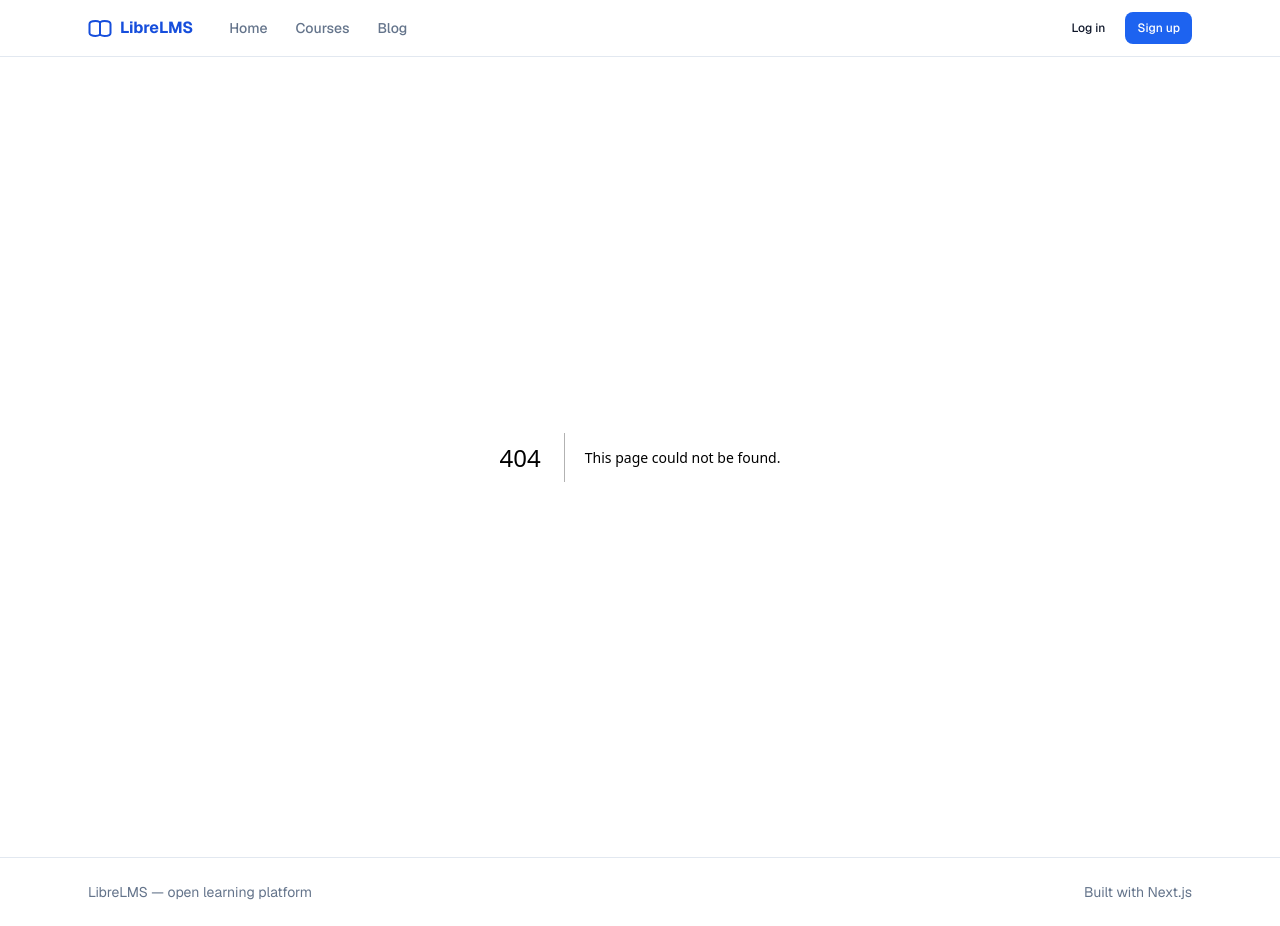
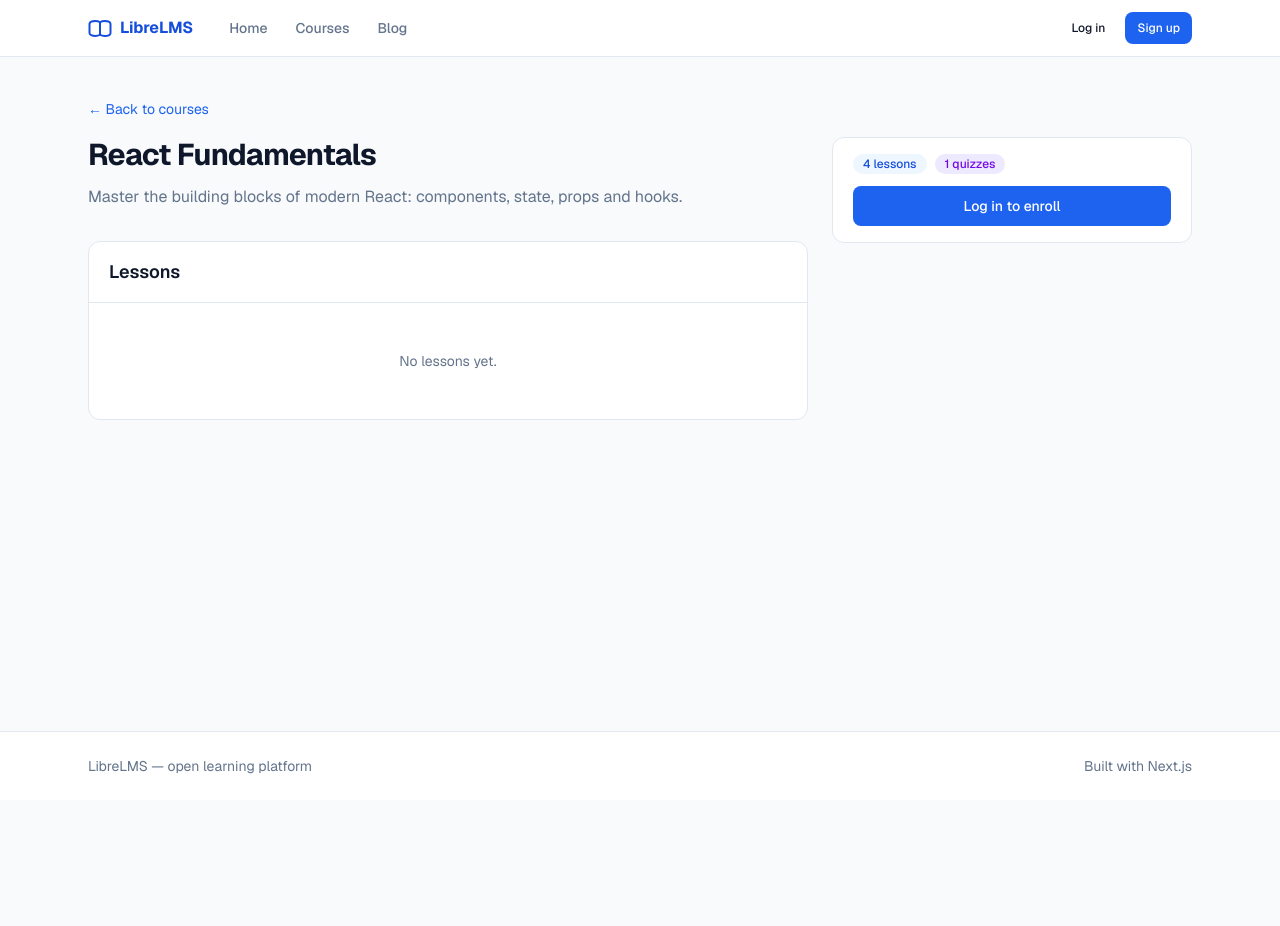
Before and after one commit to saifshahriar/librelms-web, a Next.js app: page /courses/1 in a window 1280 px wide. Before the commit this address had no page. After the commit the page ends 800 px from the top, so only its background shows below. Built offline with nearby package versions, Linux system fonts and the light colour scheme.

Commit message:
feat: course detail page

```diff
--- /dev/null
+++ b/src/app/courses/[id]/page.tsx
@@ -0,0 +1,213 @@
+"use client";
+
+import Link from "next/link";
+import { useParams, useRouter } from "next/navigation";
+import { useEffect, useState } from "react";
+import {
+	Badge,
+	Button,
+	Card,
+	CardBody,
+	CardHeader,
+	CardTitle,
+} from "@/components/ui";
+import { courseService, enrollmentService } from "@/lib/api";
+import { useAuth } from "@/lib/auth-context";
+import type { Course, Lesson } from "@/lib/types";
+
+export default function CourseDetailPage() {
+	const params = useParams<{ id: string }>();
+	const courseId = Number.parseInt(params.id, 10);
+	const router = useRouter();
+	const { user } = useAuth();
+
+	const [course, setCourse] = useState<Course | null>(null);
+	const [lessons, setLessons] = useState<Lesson[]>([]);
+	const [loading, setLoading] = useState(true);
+	const [enrolling, setEnrolling] = useState(false);
+	const [enrolled, setEnrolled] = useState(false);
+	const [error, setError] = useState<string | null>(null);
+
+	useEffect(() => {
+		async function load() {
+			try {
+				const c = await courseService.get(courseId);
+				setCourse(c.data);
+				if (user?.role === "student") {
+					try {
+						const l = await lessonServiceList(courseId);
+						setLessons(l.data);
+						setEnrolled(true);
+					} catch {
+						setEnrolled(false);
+					}
+				}
+			} finally {
+				setLoading(false);
+			}
+		}
+		if (!Number.isNaN(courseId)) load();
+	}, [courseId, user?.role]);
+
+	async function lessonServiceList(id: number) {
+		const { lessonService } = await import("@/lib/api");
+		return lessonService.list(id);
+	}
+
+	async function onEnroll() {
+		setEnrolling(true);
+		setError(null);
+		try {
+			await enrollmentService.enroll(courseId);
+			setEnrolled(true);
+		} catch (err) {
+			setError(err instanceof Error ? err.message : "Enrollment failed");
+		} finally {
+			setEnrolling(false);
+		}
+	}
+
+	if (loading) {
+		return (
+			<div className="container-page py-10">
+				<div className="card-surface h-64 animate-pulse" />
+			</div>
+		);
+	}
+
+	if (!course) {
+		return (
+			<div className="container-page py-20 text-center text-ink-muted">
+				Course not found.
+			</div>
+		);
+	}
+
+	return (
+		<div className="container-page py-10">
+			<Link
+				href="/courses"
+				className="text-sm text-brand-600 hover:underline"
+			>
+				← Back to courses
+			</Link>
+			<div className="mt-4 grid gap-6 lg:grid-cols-[2fr_1fr]">
+				<div>
+					<h1 className="text-page-title">{course.title}</h1>
+					<p className="mt-3 whitespace-pre-line text-ink-muted">
+						{course.description}
+					</p>
+
+					<Card className="mt-8">
+						<CardHeader>
+							<CardTitle>Lessons</CardTitle>
+						</CardHeader>
+						<CardBody className="p-0">
+							{user?.role === "student" && !enrolled ? (
+								<p className="px-5 py-8 text-center text-sm text-ink-muted">
+									Enroll to access the lessons of this course.
+								</p>
+							) : lessons.length === 0 ? (
+								<p className="px-5 py-8 text-center text-sm text-ink-muted">
+									No lessons yet.
+								</p>
+							) : (
+								<ol className="divide-y divide-edge">
+									{lessons.map((lesson) => (
+										<li
+											key={lesson.id}
+											className="flex items-center gap-3 px-5 py-3"
+										>
+											<span className="flex h-7 w-7 shrink-0 items-center justify-center rounded-full bg-brand-50 text-xs font-semibold text-brand-700">
+												{lesson.order}
+											</span>
+											<div className="min-w-0 flex-1">
+												<div className="truncate font-medium">
+													{lesson.title}
+												</div>
+												<div className="text-xs text-ink-faint">
+													{lesson.content.kind ===
+													"video"
+														? "Video"
+														: "Reading"}
+												</div>
+											</div>
+											{user?.role === "student" &&
+												enrolled && (
+													<Link
+														href={`/courses/${courseId}/learn/${lesson.id}`}
+														className="text-sm font-medium text-brand-600 hover:underline"
+													>
+														Open →
+													</Link>
+												)}
+										</li>
+									))}
+								</ol>
+							)}
+						</CardBody>
+					</Card>
+				</div>
+
+				<div>
+					<Card>
+						<CardBody className="space-y-3">
+							<div className="flex flex-wrap gap-2">
+								<Badge tone="brand">
+									{course.lessonIds.length} lessons
+								</Badge>
+								{course.quizIds.length > 0 && (
+									<Badge tone="purple">
+										{course.quizIds.length} quizzes
+									</Badge>
+								)}
+							</div>
+							{user === null && (
+								<Button
+									className="w-full"
+									onClick={() =>
+										router.push(
+											`/login?next=${encodeURIComponent(`/courses/${courseId}`)}`,
+										)
+									}
+								>
+									Log in to enroll
+								</Button>
+							)}
+							{user?.role === "student" &&
+								(enrolled ? (
+									<Link
+										href="/my/courses"
+										className="block rounded-lg bg-emerald-600 px-4 py-2 text-center text-sm font-medium text-white hover:bg-emerald-700"
+									>
+										Enrolled ✓ — go to My Courses
+									</Link>
+								) : (
+									<Button
+										className="w-full"
+										onClick={onEnroll}
+										loading={enrolling}
+									>
+										Enroll in this course
+									</Button>
+								))}
+							{error && (
+								<p className="text-sm text-red-600">{error}</p>
+							)}
+							{(user?.role === "admin" ||
+								user?.role === "content_manager" ||
+								user?.role === "instructor") && (
+								<Link
+									href={`/manage/courses/${courseId}`}
+									className="block rounded-lg border border-edge px-4 py-2 text-center text-sm font-medium hover:bg-canvas"
+								>
+									Manage this course
+								</Link>
+							)}
+						</CardBody>
+					</Card>
+				</div>
+			</div>
+		</div>
+	);
+}
```
